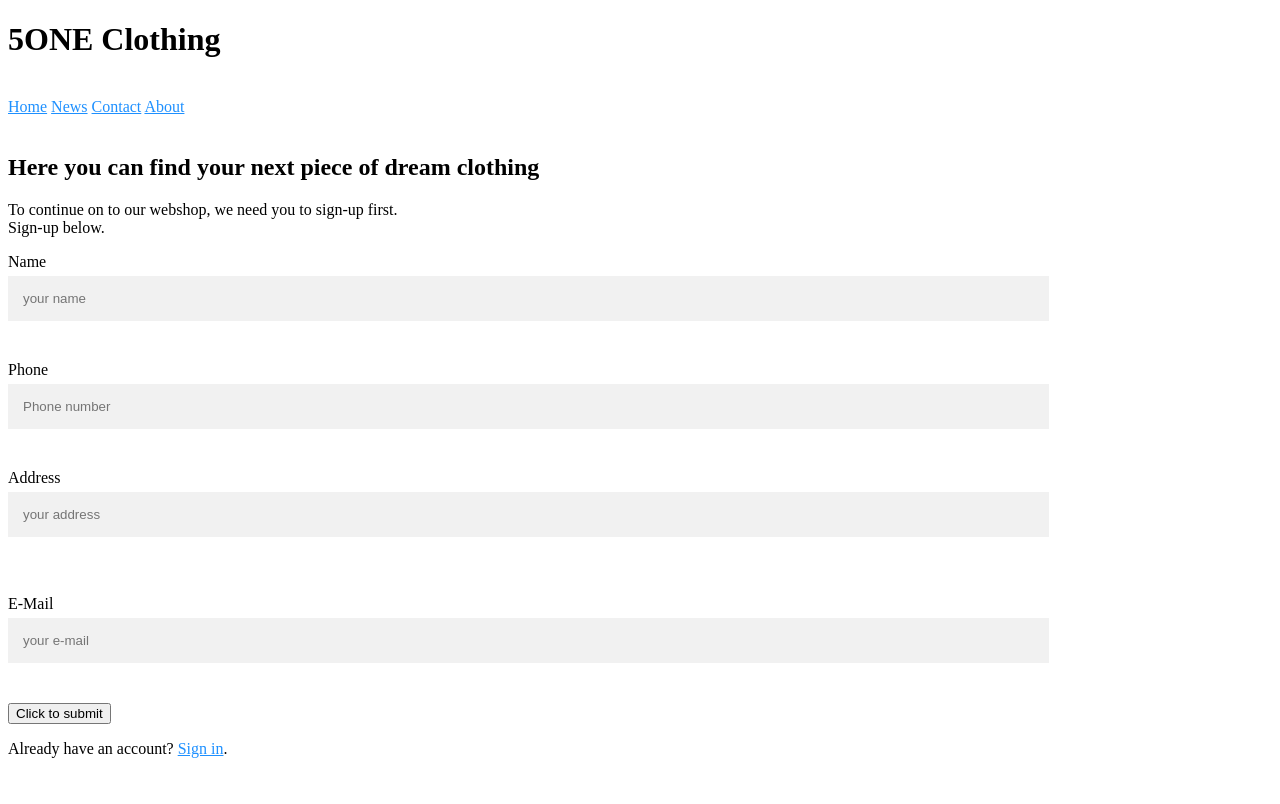
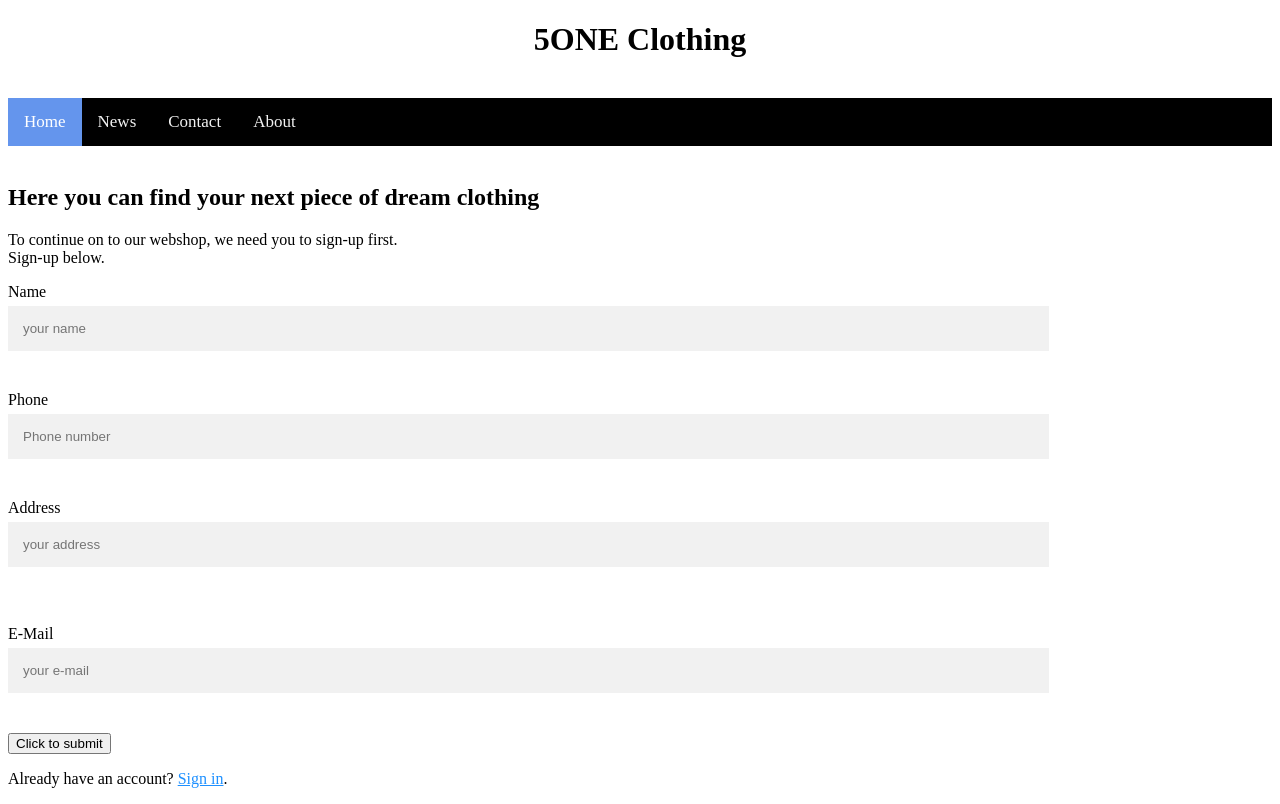
Before and after one commit to phil2200/studiegruppe-projekt, a plain HTML site: page Signin.html in a window 1280 px wide. Drawn offline with Linux system fonts and the light colour scheme.

Commit message:
Update flotheds.css

```diff
--- a/flotheds.css
+++ b/flotheds.css
@@ -20,6 +20,9 @@ input[type=text]:focus, input[type=password]:focus {
     outline: none;
 }
 
+h1{
+    text-align: center;
+}
 /* Overwrite default styles of hr */
 hr {
     border: 1px solid #f1f1f1;
@@ -52,3 +55,31 @@ a {
     background-color: #f1f1f1;
     text-align: center;
 }
+/* tilføjer baggrundsfarve og centrerer */
+.topnav{
+    align-content: center;
+    background-color: black;
+    overflow: hidden;
+}
+
+/* ændrer selve knapperne */
+.topnav a{
+    float: left;
+    color: #f2f2f2;
+    text-align: center;
+    padding: 14px 16px;
+    text-decoration: aqua;
+    font-size: 17px;
+}
+
+/* når du holder musen over viser den */
+
+.topnav a:hover{
+    background-color: #dddddd;
+    color black;
+}
+
+.topnav a.active {
+    background-color: cornflowerblue;
+    color: white;
+}
```
